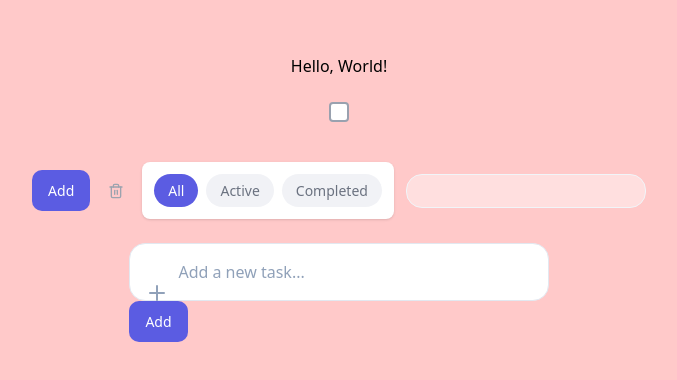
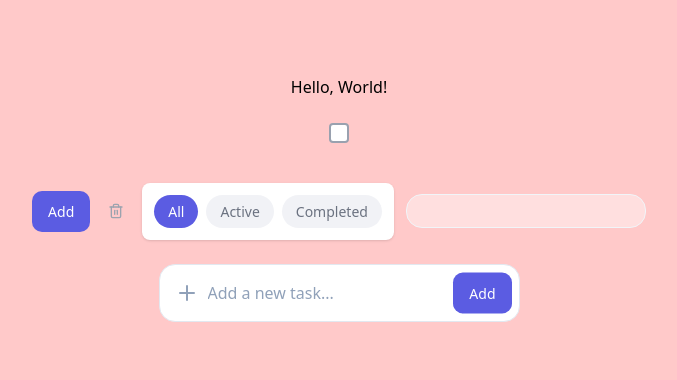
Before and after one commit to Dacostasolo/nsp-first-rect-app, a React (Vite) app: page / in a window 1280 px wide. Shown: the part 202-582 px from the top of the page, without its empty margins (301-978 px from the left). Built offline with nearby package versions, Linux system fonts and the light colour scheme.

Commit message:
fix:center arrow on input field

```diff
--- a/src/components/atoms/Input.jsx
+++ b/src/components/atoms/Input.jsx
@@ -3,12 +3,13 @@ import { Button } from "./Button";
 import { Plus } from "lucide-react";
 
 export function Input() {
+  const [value, setValue] = useState("");
   return (
     <>
       <div className="relative">
         <div
           onClick={() => {}}
-          className="absolute left-4 top-1/2 -translate-y-1/2 text-slate-400 group-focus-within:text-indigo-500 transition-colors"
+          className="absolute left-4 top-1/2 -translate-y-1/2 flex items-center justify-center text-slate-400 group-focus-within:text-indigo-500 transition-colors"
         >
           <Plus className="text-lg" />
         </div>
@@ -17,10 +18,13 @@ export function Input() {
           placeholder="Add a new task..."
           className="w-full pl-12 pr-20 py-4 bg-white border border-slate-200 rounded-2xl focus:outline-none focus:ring-2 focus:ring-indigo-500/20 focus:border-indigo-500 transition-all text-slate-700 placeholder:text-slate-400"
           onChange={(e) => setValue(e.target.value)}
+          value={value}
         />
-        <Button type="submit" variant="default" onClick={() => {}}>
-          Add
-        </Button>
+        <div className="absolute right-2 top-1/2 -translate-y-1/2">
+          <Button type="submit" variant="default" onClick={() => {}}>
+            Add
+          </Button>
+        </div>
       </div>
     </>
   );
```
